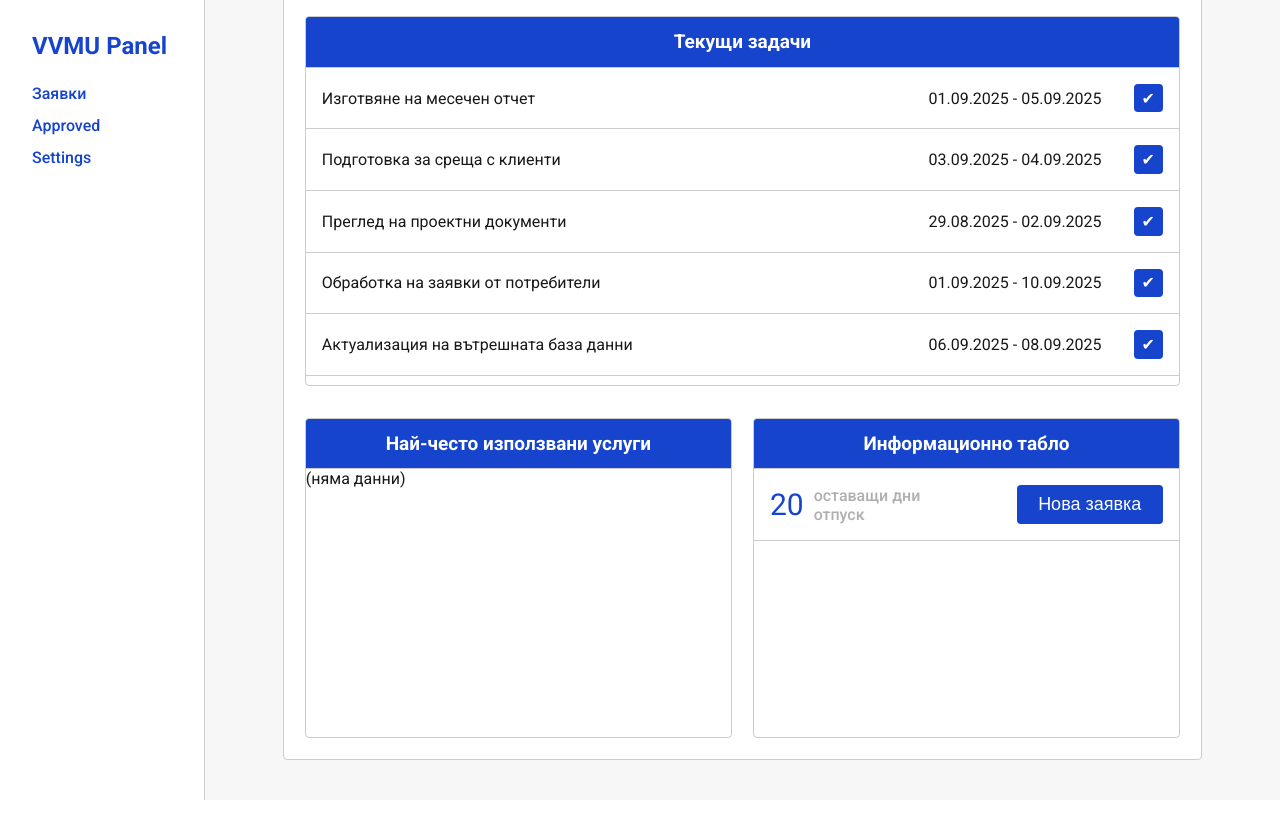
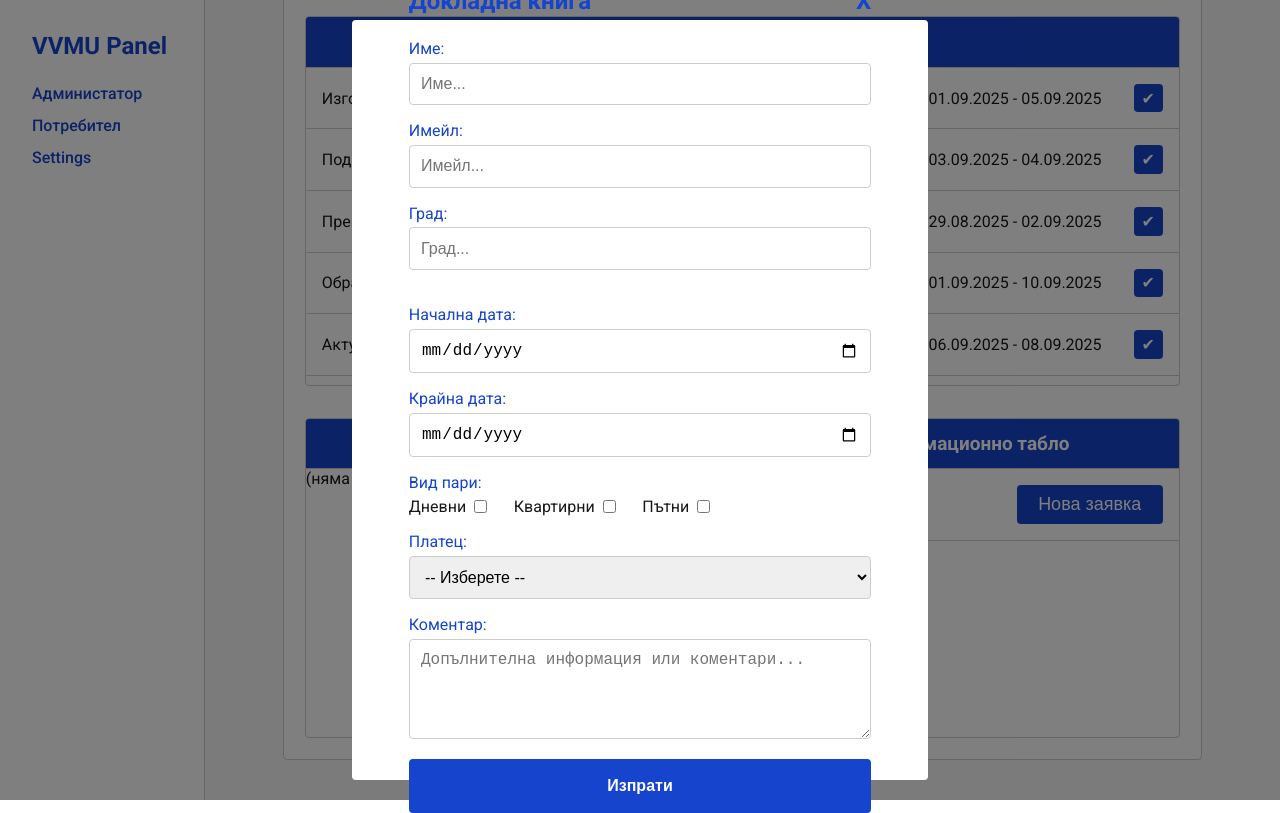
Before and after one commit to KrisKiselkov/nvna-project, a Next.js app: page /client/requestsClient in a window 1280 px wide. Both pictures are taken after a click on the button "Нова заявка". Built offline with nearby package versions, Linux system fonts and the light colour scheme.

Commit message:
Adding requestForm for Clients

```diff
--- a/app/admin/requests/requests.module.css
+++ b/app/admin/requests/requests.module.css
@@ -96,6 +96,7 @@
     display: flex;
     border-radius: 4px;
     border: 1px solid #ccc;
+    overflow: hidden;
 }
 
 .bad-search__input {
--- a/app/client/requestsClient/page.js
+++ b/app/client/requestsClient/page.js
@@ -2,12 +2,22 @@
 
 import styles from './requestsClient.module.css';
 import { useState } from 'react';
+import RequestForm from './requestForm';
 import { mockTasks } from './requestClientData';
 
 
 export default function RequestsClient () {
     const [ mockedTasks, setMockedTasks ] = useState(mockTasks);
 
+    const [ formOpen, setFormOpen ] = useState(false);
+    console.log(formOpen);
+    const handleFormOpen = () => {
+        setFormOpen(true);
+    }
+
+    const handleFormClose = () => {
+        setFormOpen(false);
+    }
 
     const [taskDone, setTaskDone] = useState(
         mockedTasks.map(task => task.status === "done")
@@ -100,7 +110,7 @@ export default function RequestsClient () {
                     <p className={styles["days-off__p"]}>оставащи дни<br />отпуск</p>
                     </div>
                     <div className={styles["days-off-new-request__new-request"]}>
-                    <button className={styles["new-request__button"]}>Нова заявка</button>
+                    <button className={styles["new-request__button"]} onClick={handleFormOpen}>Нова заявка</button>
                     </div>
                 </div>
                 </div>
@@ -108,6 +118,10 @@ export default function RequestsClient () {
             </div>
             </div>
         </div>
+        { formOpen ?
+            <RequestForm formOpen={handleFormClose}/>
+            : null
+        }
         </div>
     );
 }
--- /dev/null
+++ b/app/client/requestsClient/requestForm.js
@@ -0,0 +1,60 @@
+"use client";
+
+import styles from './requestForm.module.css';
+
+
+export default function RequestForm({ formOpen }) {
+    return (
+        <div className={styles["request-form"]}>
+            <div className={styles["request-form__rf-div"]}>
+                <div className={styles["rf-div__rf-content"]}>
+                    <h2 className={styles['rf-content__rf-h2']}>Докладна книга</h2>
+                    <h2 className={styles['rf-content__close']} onClick={formOpen}>X</h2>
+                    <form id={styles['rf-content__rf-form']} action="">
+                        <label className={styles['rf-form__label']} for='name'>Име:</label>
+                        <input type="text" name="name" id='name' className={styles['rf-form__input']} placeholder='Име...' required />
+                        <label className={styles['rf-form__label']} for='email'>Имейл:</label>
+                        <input type="email" name="email" id='email' className={styles['rf-form__input']} placeholder='Имейл...' required />
+                        <label className={styles['rf-form__label']} for='city'>Град:</label>
+                        <input type='text' name='city' id='city' className={styles['rf-form__input']} placeholder='Град...' required />
+
+                        <br></br>
+                        <br></br>
+
+                        <label className={styles['rf-form__label']}>Начална дата:</label>
+                        <input type="date" name="start_date" className={styles['rf-form__input']} required></input>
+
+                        <label className={styles['rf-form__label']}>Крайна дата:</label>
+                        <input type="date" name="end_date" className={styles['rf-form__input']} required></input>
+
+                        <label className={styles['rf-form__label']}>Вид пари:</label>
+                        <div className={styles['rf-form__rf-check-div']}>
+                            <label for="daily" className={styles['rf-check-div__label']} >Дневни</label>
+                            <input type="checkbox" name="type_money" id='daily'
+                            className={styles['rf-check-div__checkbox']} value="Дневни"></input>
+                            <label for="apartment" className={styles['rf-check-div__label']} >Квартирни</label>
+                            <input type="checkbox" name="type_money" id='apartment'
+                            className={styles['rf-check-div__checkbox']} value="Дневни"></input>
+                            <label for="travel" className={styles['rf-check-div__label']} >Пътни</label>
+                            <input type="checkbox" name="type_money" id='travel'
+                            className={styles['rf-check-div__checkbox']} value="Дневни"></input>
+                        </div>
+
+                        <label className={styles['rf-form__label']}>Платец:</label>
+                        <select name="biller" className={styles['rf-form__rf-select']} required>
+                            <option value="">-- Изберете --</option>
+                            <option className={styles['rf-select__option']}>ВВМУ</option>
+                            <option className={styles['rf-select__option']}>Проект</option>
+                            <option className={styles['rf-select__option']}>Външна организация</option>
+                        </select>
+
+                        <label className={styles['rf-form__label']}>Коментар:</label>
+                        <textarea className={styles['rf-form__textarea']} name="comment" rows="4" placeholder="Допълнителна информация или коментари..."></textarea>
+
+                        <button type="submit" className={styles['rf-form__submit']}>Изпрати</button>
+                    </form>
+                </div>
+            </div>
+        </div>
+    );
+}
--- /dev/null
+++ b/app/client/requestsClient/requestForm.module.css
@@ -0,0 +1,128 @@
+
+
+.request-form {
+    position: absolute;
+    width: 100vw;
+    height: 100vh;
+    top: 0;
+    left: 0;
+    background-color: rgba(0, 0, 0, 0.5);
+    display: flex;
+    justify-content: center;
+    align-items: center;
+    z-index: 1000;
+
+}
+
+.request-form__rf-div {
+    background-color: #fff;
+    width: 45%;
+    padding: 1em;
+    border-radius: 4px;
+    height: 95%;
+    display: flex;
+    justify-content: center;
+    align-items: center;
+}
+
+.rf-div__rf-content {
+    width: 85%;
+    flex-direction: column;
+    position: relative;
+}
+
+.rf-content__rf-h2 {
+    margin-bottom: 1em;
+    color: #1644cc;
+}
+
+.rf-content__close {
+    position: absolute;
+    font-size: 24px;
+    top: 0;
+    right: 0;
+    cursor: pointer;
+    color: #1644cc;
+}
+
+.rf-form__label {
+    display: block;
+    margin-bottom: .3em;
+    color: #1644cc;
+}
+
+.rf-form__input {
+    width: 100%;
+    padding: 0.7em;
+    margin-bottom: 1em;
+    border: 1px solid #ccc;
+    border-radius: 4px;
+    font-size: 16px;
+    transition: border-color 0.3s ease;
+}
+
+.rf-form__input:focus {
+    border-color:#1644cc;
+    outline: none;
+}
+
+.rf-form__rf-check-div {
+    display: flex;
+    margin-bottom: 1em;
+}
+
+.rf-check-div__label {
+    padding-right: .5em;
+}
+
+.rf-check-div__checkbox {
+    margin-right: 2em;
+}
+
+.rf-form__rf-select {
+    width: 100%;
+    padding: 0.7em;
+    margin-bottom: 1em;
+    border: 1px solid #ccc;
+    border-radius: 4px;
+    font-size: 16px;
+}
+
+.rf-form__rf-select:focus {
+    border-color:#1644cc;
+    outline: none;
+}
+
+.rf-form__textarea {
+    width: 100%;
+    height: 100px;
+    padding: 0.7em;
+    margin-bottom: 1em;
+    border: 1px solid #ccc;
+    border-radius: 4px;
+    font-size: 16px;
+    resize: vertical;
+}
+
+.rf-form__textarea:focus {
+    border-color:#1644cc;
+    outline: none;
+}
+
+.rf-form__submit {
+    background-color: #1644cc;
+    color: white;
+    width: 100%;
+    padding: 1em;
+    border: 2px solid #1644cc;
+    font-weight: 600;
+    border-radius: 4px;
+    cursor: pointer;
+    font-size: 16px;
+    transition: all .3s ease;
+}
+
+.rf-form__submit:hover {
+    background-color: #fff;
+    color: #1644cc;
+}
--- a/app/layout.js
+++ b/app/layout.js
@@ -20,8 +20,8 @@ export default function RootLayout({ children }) {
       <body className="body">
         <div className="sidebar">
           <h2 className="sidebar__h2">VVMU Panel</h2>
-          <Link href="/admin/requests" className="sidebar__nav-link">Заявки</Link>
-          <Link href="/client/requestsClient" className="sidebar__nav-link">Approved</Link>
+          <Link href="/admin/requests" className="sidebar__nav-link">Администатор</Link>
+          <Link href="/client/requestsClient" className="sidebar__nav-link">Потребител</Link>
           <a href="#" className="sidebar__nav-link">Settings</a>
         </div>
         <main className="main">
```
